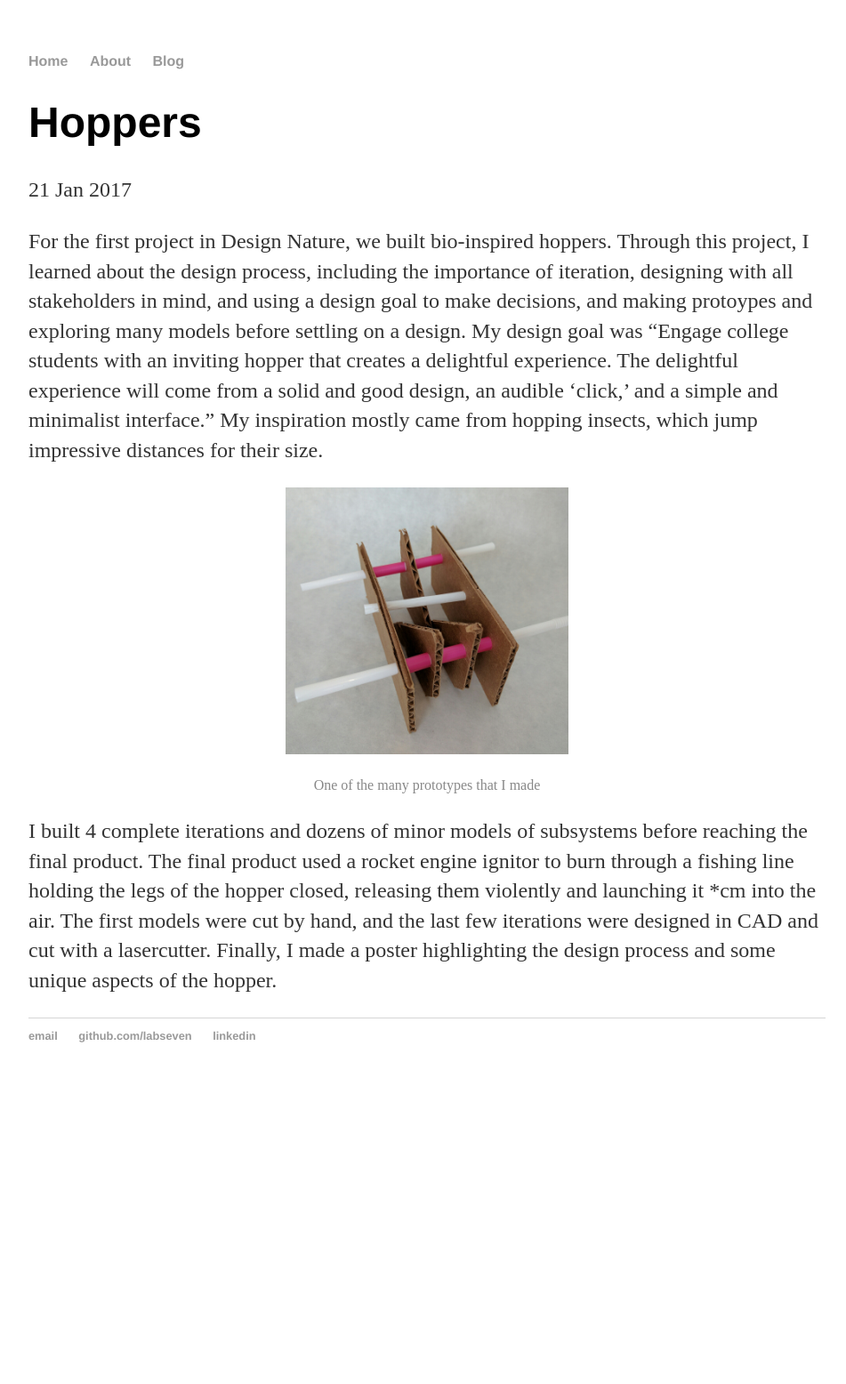
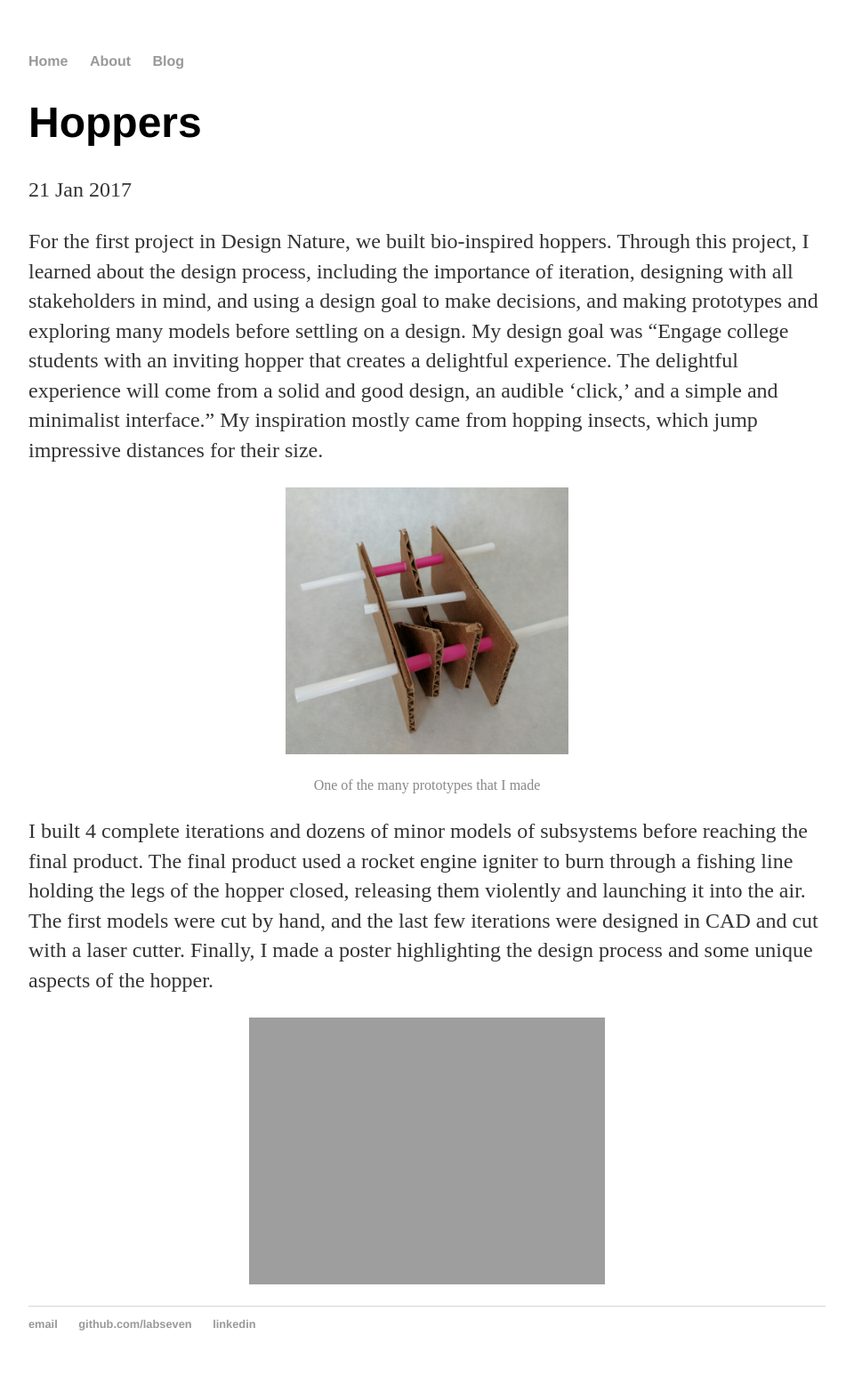
Before and after one commit to labseven/labseven.github.io, a Jekyll site: the page built from _posts/2017-01-21-Hoppers.md, in a window 1280 px wide. Shown: the whole page at 89% size, without its empty margins (160-1111 px from the left). Built offline with Jekyll 4.4.1, drawn with Linux system fonts in a browser that asks for light colours; our own code applies the rules of GitHub Pages for plain Markdown files; before the commit the page ends 1232 px from its top, so only the background shows below that.

Commit message:
edited blog hopper

```diff
--- a/_posts/2017-01-21-Hoppers.md
+++ b/_posts/2017-01-21-Hoppers.md
@@ -1,7 +1,9 @@
-For the first project in Design Nature, we built bio-inspired hoppers. Through this project, I learned about the design process, including the importance of iteration, designing with all stakeholders in mind, and using a design goal to make decisions, and making protoypes and exploring many models before settling on a design. My design goal was "Engage college students with an inviting hopper that creates a delightful experience. The delightful experience will come from a solid and good design, an audible 'click,' and a simple and minimalist interface." My inspiration mostly came from hopping insects, which jump impressive distances for their size.
+For the first project in Design Nature, we built bio-inspired hoppers. Through this project, I learned about the design process, including the importance of iteration, designing with all stakeholders in mind, and using a design goal to make decisions, and making prototypes and exploring many models before settling on a design. My design goal was "Engage college students with an inviting hopper that creates a delightful experience. The delightful experience will come from a solid and good design, an audible 'click,' and a simple and minimalist interface." My inspiration mostly came from hopping insects, which jump impressive distances for their size.
 
 ![hopper prototype]({{ site.url }}/assets/hopper_prototype.jpg "Hopper Prototype")
 
 > One of the many prototypes that I made
 
-I built 4 complete iterations and dozens of minor models of subsystems before reaching the final product. The final product used a rocket engine ignitor to burn through a fishing line holding the legs of the hopper closed, releasing them violently and launching it *cm into the air. The first models were cut by hand, and the last few iterations were designed in CAD and cut with a lasercutter. Finally, I made a poster highlighting the design process and some unique aspects of the hopper.
+I built 4 complete iterations and dozens of minor models of subsystems before reaching the final product. The final product used a rocket engine igniter to burn through a fishing line holding the legs of the hopper closed, releasing them violently and launching it into the air. The first models were cut by hand, and the last few iterations were designed in CAD and cut with a laser cutter. Finally, I made a poster highlighting the design process and some unique aspects of the hopper.
+
+![hopper poster]({{ site.url }}/assets/hopper_poster.jpg "Hopper Poster")
```
Also changed, not shown: assets/hopper_final.jpg (deleted), 1 other file.
